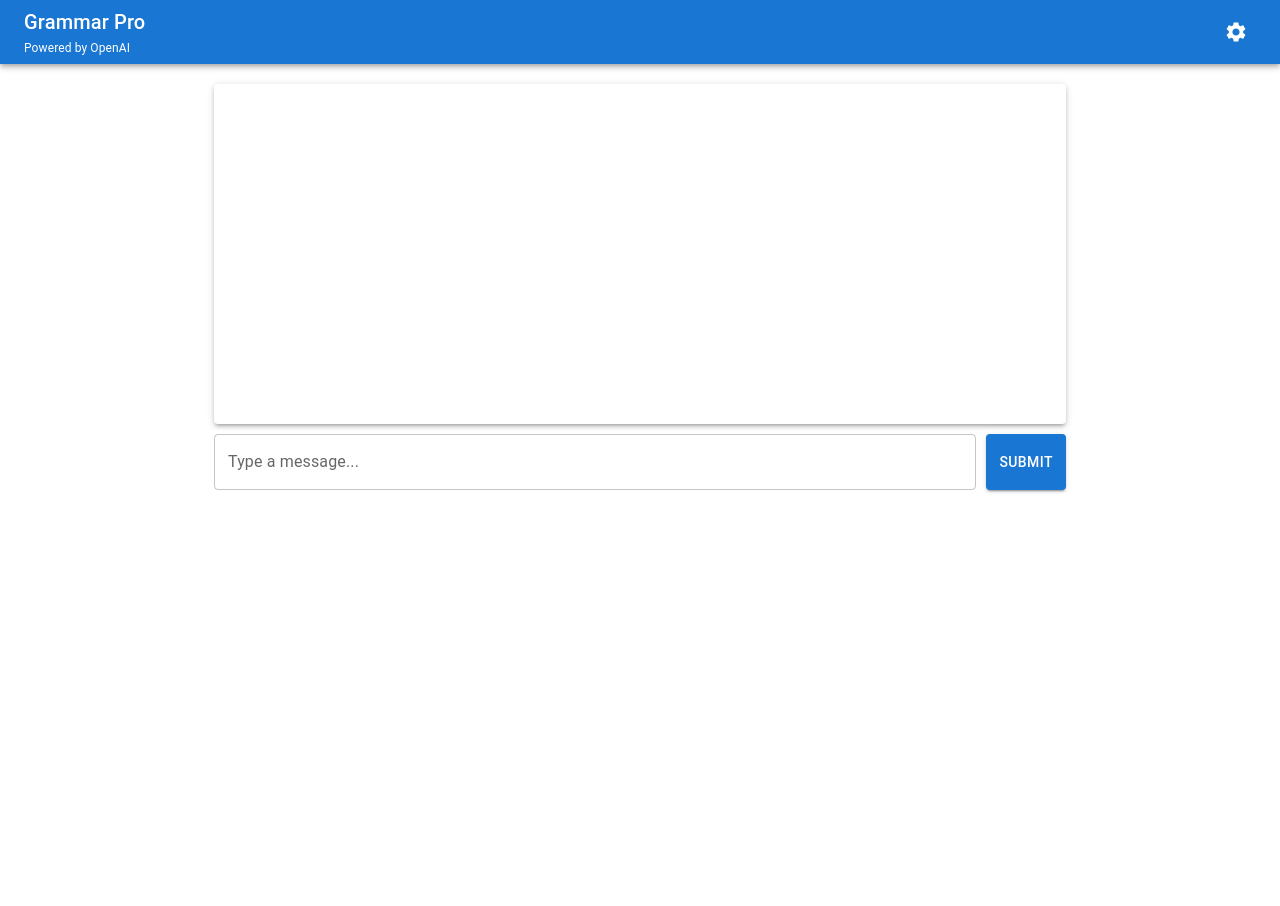
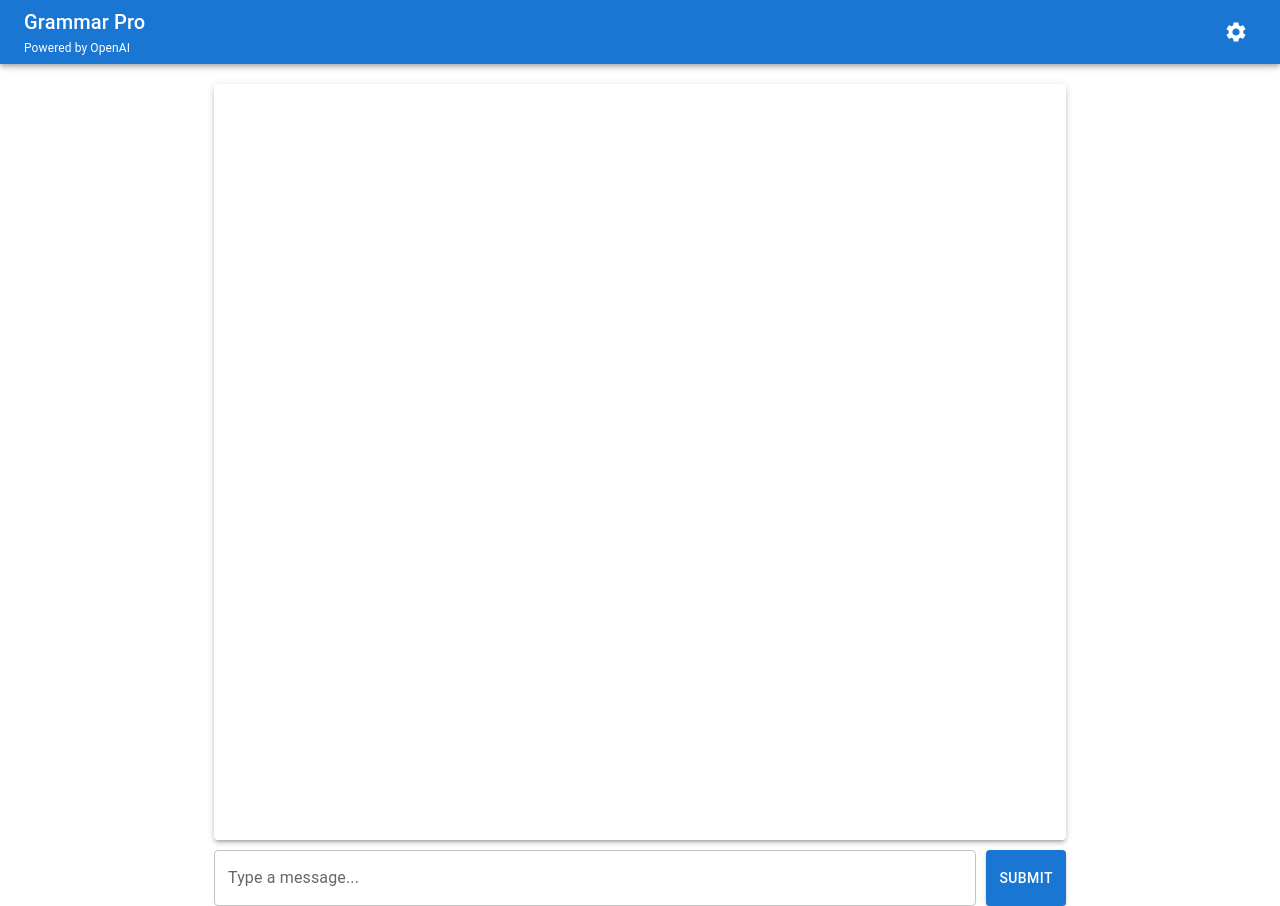
Before and after one commit to voidrlm/GrammarPro-Powered-By-OpenAI, a React (Create React App) app in the folder grammar-pro/: page / in a window 1280 px wide. Before the commit the page ends 800 px from the top, so only its background shows below. Built offline with nearby package versions, Linux system fonts and the light colour scheme.

Commit message:
Design changes

```diff
--- a/grammar-pro/src/App.js
+++ b/grammar-pro/src/App.js
@@ -50,7 +50,9 @@ function App() {
 
   return (
     <ThemeProvider theme={theme}>
-      <div>
+      <div
+        style={{ height: "100vh", display: "flex", flexDirection: "column" }}
+      >
         <AppBar position="static">
           <Toolbar>
             <div style={{ flexGrow: 1 }}>
@@ -104,10 +106,18 @@ function App() {
           </Toolbar>
         </AppBar>
 
-        <Container maxWidth="md" sx={{ marginTop: "20px" }}>
-          <Paper elevation={3} sx={{ padding: "20px", minHeight: "300px" }}>
+        <Container maxWidth="md" sx={{ marginTop: "20px", flex: 1 }}>
+          <Paper
+            elevation={3}
+            sx={{ padding: "20px", minHeight: "300px", height: "100%" }}
+          >
             <div
-              style={{ display: "flex", flexDirection: "column", gap: "10px" }}
+              style={{
+                display: "flex",
+                flexDirection: "column",
+                gap: "10px",
+                height: "100%",
+              }}
             >
               {messages.map((message, index) => (
                 <div
```
